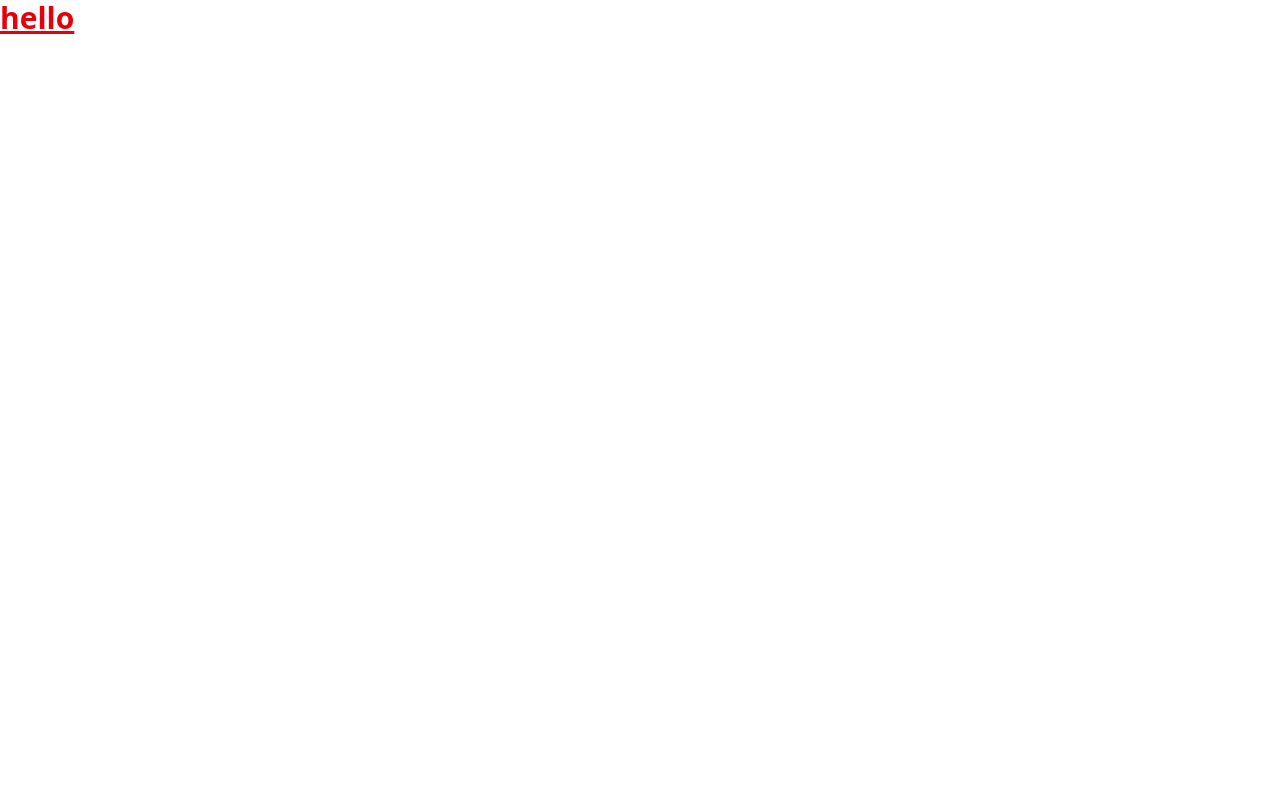
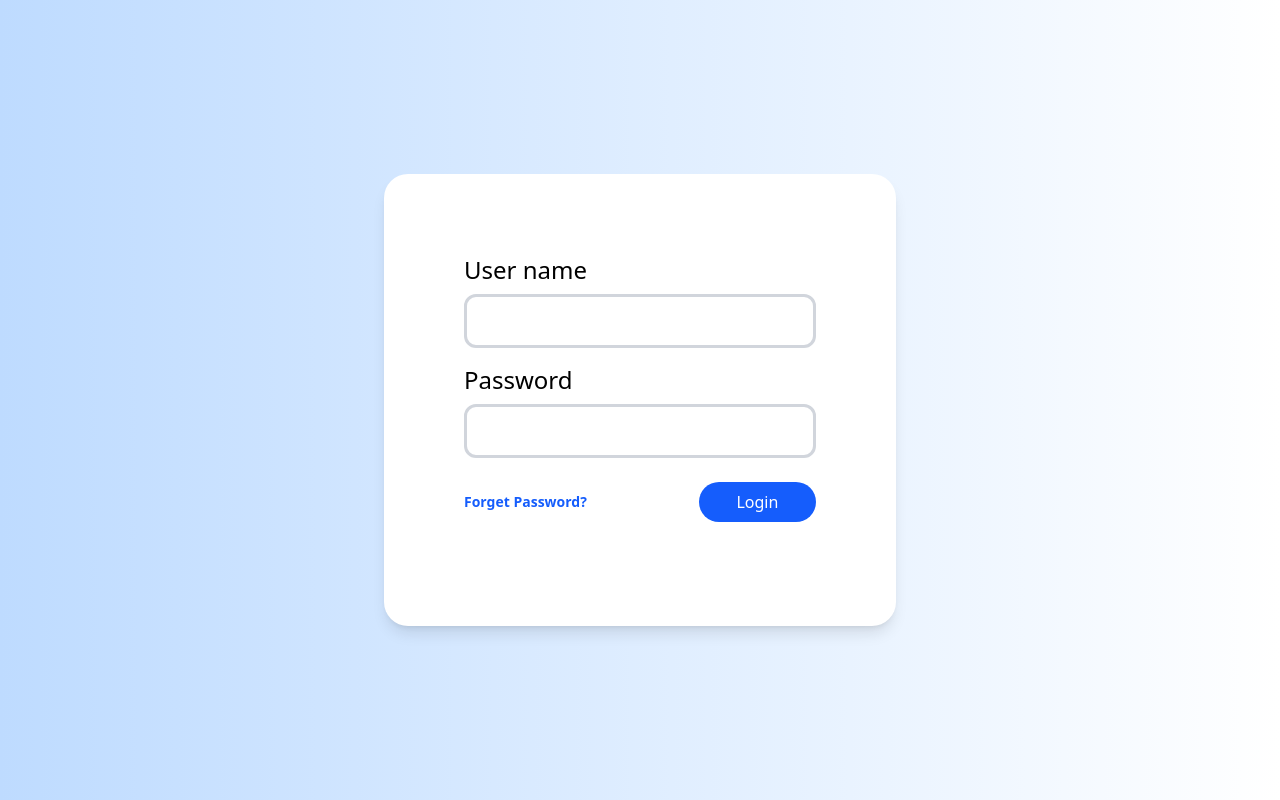
Before and after one commit to mohamedssabry/Graduation-Project, a React (Vite) app: page / in a window 1280 px wide. Built offline with nearby package versions, Linux system fonts and the light colour scheme.

Commit message:
add routes and design of admin page

```diff
--- a/eslint.config.js
+++ b/eslint.config.js
@@ -1,38 +1,38 @@
-import js from '@eslint/js'
-import globals from 'globals'
-import react from 'eslint-plugin-react'
-import reactHooks from 'eslint-plugin-react-hooks'
-import reactRefresh from 'eslint-plugin-react-refresh'
+// import js from '@eslint/js'
+// import globals from 'globals'
+// import react from 'eslint-plugin-react'
+// import reactHooks from 'eslint-plugin-react-hooks'
+// import reactRefresh from 'eslint-plugin-react-refresh'
 
-export default [
-  { ignores: ['dist'] },
-  {
-    files: ['**/*.{js,jsx}'],
-    languageOptions: {
-      ecmaVersion: 2020,
-      globals: globals.browser,
-      parserOptions: {
-        ecmaVersion: 'latest',
-        ecmaFeatures: { jsx: true },
-        sourceType: 'module',
-      },
-    },
-    settings: { react: { version: '18.3' } },
-    plugins: {
-      react,
-      'react-hooks': reactHooks,
-      'react-refresh': reactRefresh,
-    },
-    rules: {
-      ...js.configs.recommended.rules,
-      ...react.configs.recommended.rules,
-      ...react.configs['jsx-runtime'].rules,
-      ...reactHooks.configs.recommended.rules,
-      'react/jsx-no-target-blank': 'off',
-      'react-refresh/only-export-components': [
-        'warn',
-        { allowConstantExport: true },
-      ],
-    },
-  },
-]
+// export default [
+//   { ignores: ['dist'] },
+//   {
+//     files: ['**/*.{js,jsx}'],
+//     languageOptions: {
+//       ecmaVersion: 2020,
+//       globals: globals.browser,
+//       parserOptions: {
+//         ecmaVersion: 'latest',
+//         ecmaFeatures: { jsx: true },
+//         sourceType: 'module',
+//       },
+//     },
+//     settings: { react: { version: '18.3' } },
+//     plugins: {
+//       react,
+//       'react-hooks': reactHooks,
+//       'react-refresh': reactRefresh,
+//     },
+//     rules: {
+//       ...js.configs.recommended.rules,
+//       ...react.configs.recommended.rules,
+//       ...react.configs['jsx-runtime'].rules,
+//       ...reactHooks.configs.recommended.rules,
+//       'react/jsx-no-target-blank': 'off',
+//       'react-refresh/only-export-components': [
+//         'warn',
+//         { allowConstantExport: true },
+//       ],
+//     },
+//   },
+// ]
--- a/package.json
+++ b/package.json
@@ -13,6 +13,7 @@
     "@tailwindcss/vite": "^4.0.7",
     "react": "^19.0.0",
     "react-dom": "^19.0.0",
+    "react-router-dom": "^7.2.0",
     "tailwindcss": "^4.0.7"
   },
   "devDependencies": {
--- a/src/App.jsx
+++ b/src/App.jsx
@@ -1,8 +1,18 @@
+import { BrowserRouter, Routes, Route } from "react-router-dom";
+
+import Admin from "./modules/Admin";
+import Login from "./modules/Login";
+import Register from "./modules/Register";
+
 function App() {
   return (
-    <>
-      <h1 className="text-3xl font-bold underline text-red-600">hello</h1>
-    </>
+    <BrowserRouter>
+      <Routes>
+        <Route path="/" element={<Admin />} />
+        <Route path="/login" element={<Login />} />
+        <Route path="/register" element={<Register />} />
+      </Routes>
+    </BrowserRouter>
   );
 }
 
--- /dev/null
+++ b/src/modules/Admin/index.jsx
@@ -0,0 +1,50 @@
+import { TextInput } from "../shared/components/atoms";
+
+const Admin = () => {
+  return (
+    <div className="flex items-center justify-center min-h-screen bg-gradient-to-r from-blue-200 to-white">
+      <div className="bg-white p-20 rounded-3xl shadow-lg w-2/5">
+        <form>
+          <div className="mb-4">
+            <TextInput
+              label={"User name"}
+              type={"text"}
+              className="w-full"
+              name={"username"}
+              onChange={(e) => {
+                e.target.value;
+              }}
+            />
+          </div>
+
+          <div className="mb-6">
+            <TextInput
+              label={"Password"}
+              type={"password"}
+              className="w-full"
+              name={"password"}
+              onChange={(e) => {
+                e.target.value;
+              }}
+            />
+          </div>
+
+          <div className="flex justify-between items-center mb-6">
+            <span className="text-blue-600 text-sm font-bold">
+              Forget Password?
+            </span>
+
+            <button
+              type="submit"
+              className="w-1/3 bg-blue-600 text-white py-2 rounded-3xl transition duration-300"
+            >
+              Login
+            </button>
+          </div>
+        </form>
+      </div>
+    </div>
+  );
+};
+
+export default Admin;
--- /dev/null
+++ b/src/modules/Login/index.jsx
@@ -0,0 +1,10 @@
+
+const Login = () => {
+  return (
+    <div>
+      Login
+    </div>
+  )
+}
+
+export default Login
--- /dev/null
+++ b/src/modules/Register/index.jsx
@@ -0,0 +1,6 @@
+
+const Register = () => {
+  return <div>Register</div>;
+};
+
+export default Register;
--- /dev/null
+++ b/src/modules/shared/components/atoms/TextInput/index.jsx
@@ -0,0 +1,31 @@
+import React from "react";
+
+const TextInput = ({
+  label,
+  type = "",
+  name,
+  value,
+  onChange,
+  placeholder,
+  error,
+  className = "",
+}) => {
+  return (
+    <div className={`${className}`}>
+      {label && <label className="block text-2xl mb-2">{label}</label>}
+      <input
+        type={type}
+        name={name}
+        value={value}
+        onChange={onChange}
+        placeholder={placeholder}
+        className={`w-full px-3 py-3 border-[3px] rounded-xl focus:outline-none  ${
+          error ? "border-red-500" : "border-gray-300"
+        }`}
+      />
+      {error && <p className="text-red-500 text-xs mt-1">{error}</p>}
+    </div>
+  );
+};
+
+export default TextInput;
--- /dev/null
+++ b/src/modules/shared/components/atoms/index.jsx
@@ -0,0 +1 @@
+export { default as TextInput } from "./TextInput";
```
Also changed, not shown: src/modules/shared/components/atoms/TextInput/styles.css (added, +9 -0 lines), 1 other file (tests, documents, lock files or other folders).
